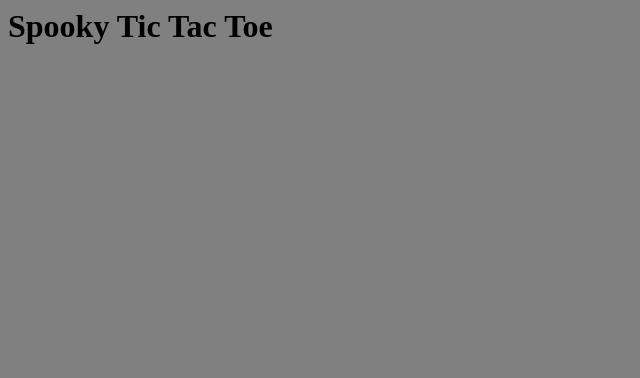
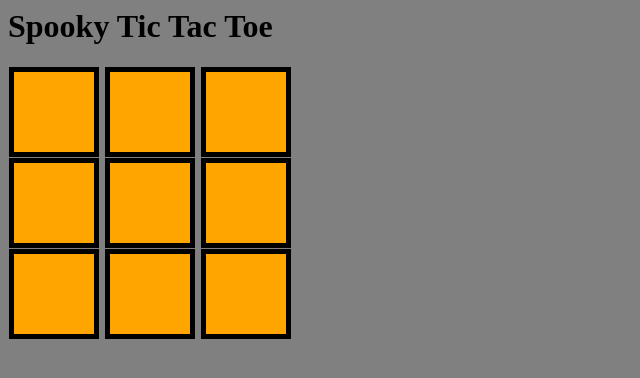
Before and after one commit to adriane26/hacktoberfest2020-tarzioo, a plain HTML site: page index.html in a window 1280 px wide. Shown: the whole page, without its empty margins (0-640 px from the left). Drawn offline with Linux system fonts and the light colour scheme.

Commit message:
setup basic tic tac toe board

```diff
--- a/index.html
+++ b/index.html
@@ -9,6 +9,23 @@
     </head>
     <body>
         <h1>Spooky Tic Tac Toe</h1>
+        <div class="game-board">
+            <div class="row-1 row">
+                <div class="a1 square"></div>
+                <div class="a2 square"></div>
+                <div class="a3 square"></div>
+            </div>
+            <div class="row-2 row">
+                <div class="b1 square"></div>
+                <div class="b2 square"></div>
+                <div class="b3 square"></div>
+            </div>
+            <div class="row-3 row">
+                <div class="c1 square"></div>
+                <div class="c2 square"></div>
+                <div class="c3 square"></div>
+            </div>
+        </div>
     </body>
     <script type="text/javascript">
     </script>
--- a/src/main.css
+++ b/src/main.css
@@ -1,3 +1,15 @@
 body {
     background-color: gray;
 }
+
+.row {
+    display: inline-block;
+}
+
+.square {
+    background-color: orange;
+    height: 80px;
+    width: 80px;
+    border: 5px black solid;
+    margin: 1px;
+}
```
